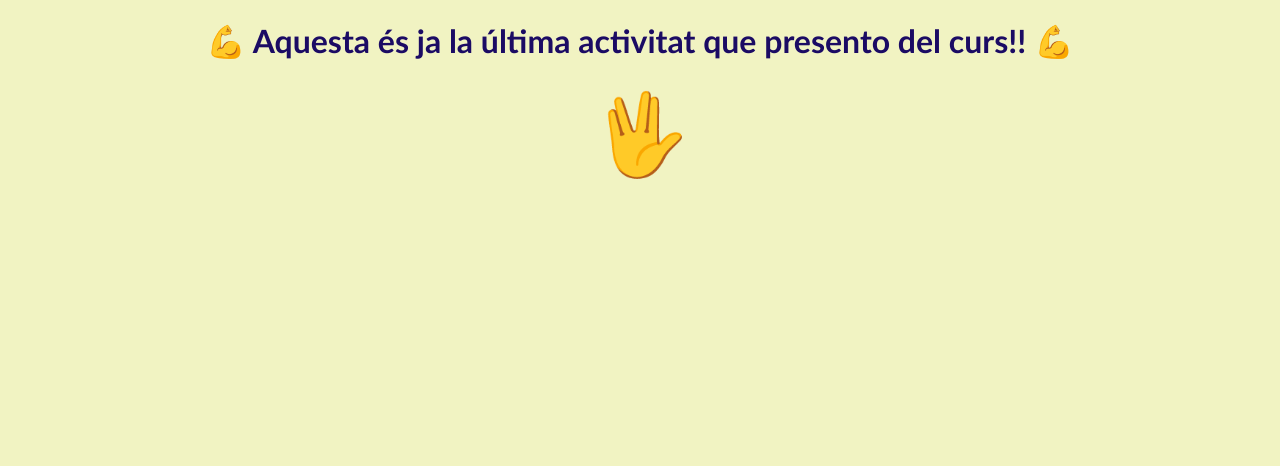
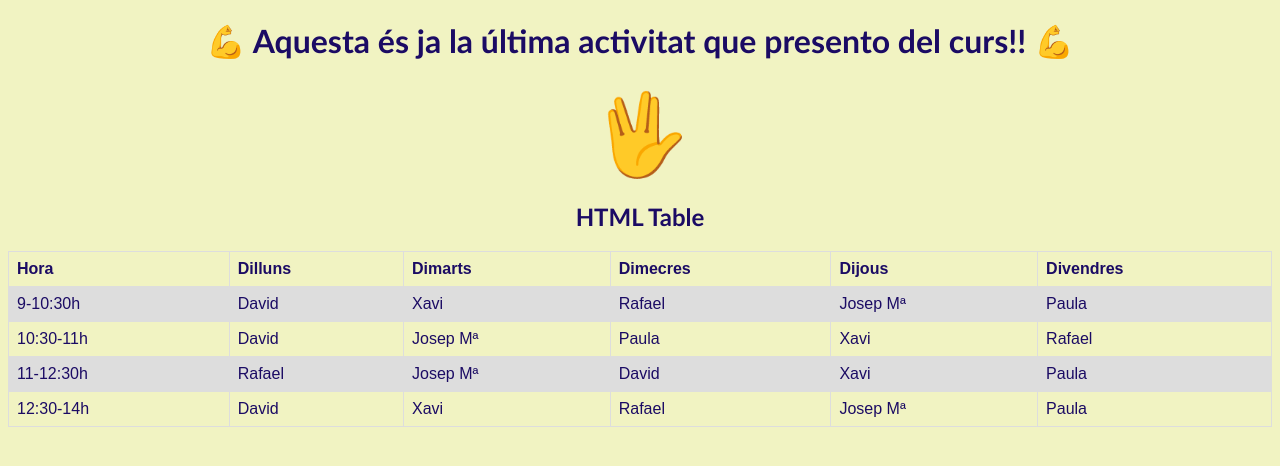
Before and after one commit to Gemmafj/Activitat2a_Alumne, a plain HTML site: page index.html in a window 1280 px wide. Drawn offline with Linux system fonts and the light colour scheme.

Commit message:
Afegeixo taula horaris  a l'index.html
2on commit index+css (taula)

```diff
--- a/index.html
+++ b/index.html
@@ -11,5 +11,52 @@
 <body>
    <h1>&#128170 Aquesta és ja la última activitat que presento del curs!! &#128170 </h1>
    <div>&#128406</div>
+
+   <h2>HTML Table</h2>
+
+<table>
+
+  <tr>
+        <th>Hora</th>
+        <th>Dilluns</th>
+        <th>Dimarts</th>
+        <th>Dimecres</th>
+        <th>Dijous</th>
+        <th>Divendres</th>
+  </tr>
+  <tr>
+        <td>9-10:30h</th>
+        <td>David</td>
+        <td>Xavi</td>
+        <td>Rafael</td>
+        <td>Josep Mª</td>
+        <td>Paula</td>
+  </tr>
+  <tr>
+    <td>10:30-11h</th>
+        <td>David</td>
+        <td>Josep Mª</td>
+        <td>Paula</td>
+        <td>Xavi</td>
+        <td>Rafael</td>
+  </tr>
+  <tr>
+    <td>11-12:30h</th>
+        <td>Rafael</td>
+        <td>Josep Mª</td>
+        <td>David</td>
+        <td>Xavi</td>
+        <td>Paula</td>
+  </tr>
+  <tr>
+    <td>12:30-14h</th>
+        <td>David</td>
+        <td>Xavi</td>
+        <td>Rafael</td>
+        <td>Josep Mª</td>
+        <td>Paula</td>
+  </tr>
+
+</table>
 </body>
 </html>
--- a/style.css
+++ b/style.css
@@ -4,6 +4,23 @@ body {
     text-align: center;
     color: rgb(27, 11, 100);
 }
+
 div {
     font-size: 5em;
 }
+
+table {
+    font-family: arial, sans-serif;
+    border-collapse: collapse;
+    width: 100%;
+  }
+
+  td, th {
+    border: 1px solid #dddddd;
+    text-align: left;
+    padding: 8px;
+  }
+
+  tr:nth-child(even) {
+    background-color: #dddddd;
+  }
```
